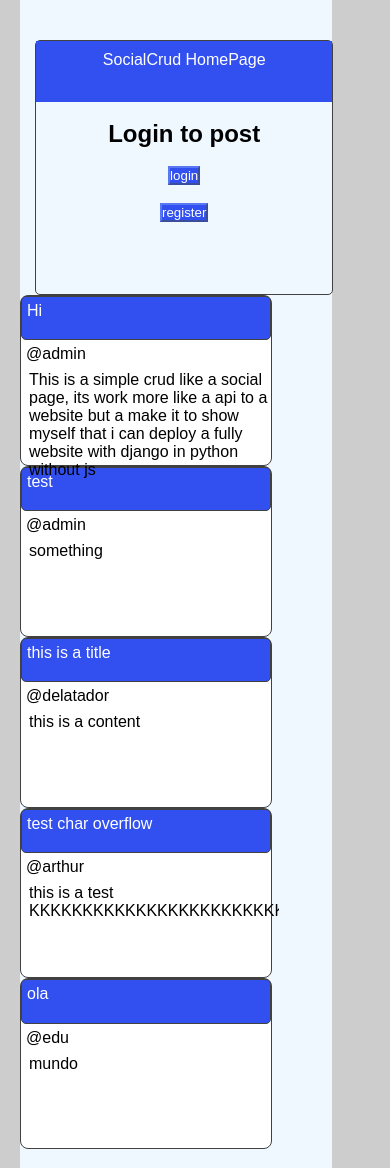
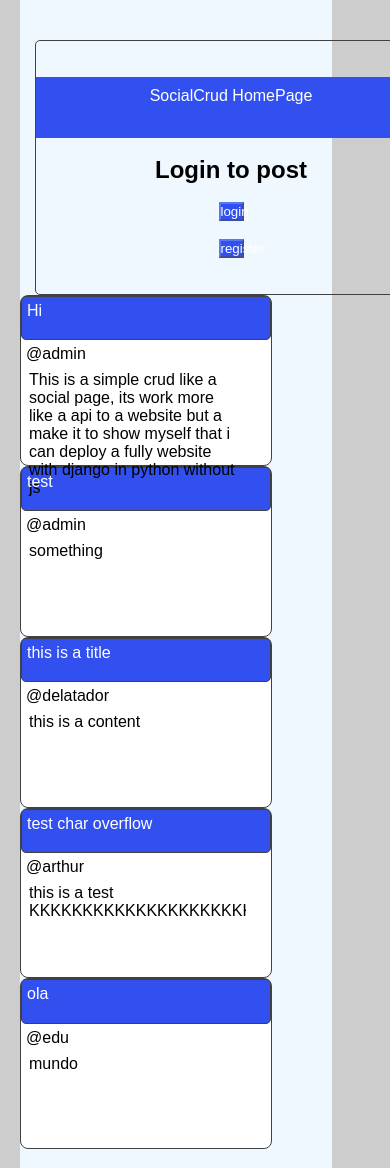
Before and after one commit to ddr669/socialCrud, a Django app: page /homepage/ in a window 390 px wide; the page is wider, and only the part inside the window is pictured. Shown: the top 1168 px of that part. Run offline with Django 5.2, Linux system fonts and the light colour scheme; data comes from the database, SQL or seed files in the repository.

Commit message:
responsive

```diff
--- a/socialCrud/front_end/templates/default_home.html
+++ b/socialCrud/front_end/templates/default_home.html
@@ -61,13 +61,18 @@
             margin: 5px;
             height: 30px;
         }
-
+    .header_ {
+        margin-top: 20px;margin-left: 15px;border: 0.5px solid rgb(65,65,65);border-radius: 5px;width: 95%; height: 30svh;
+    }
     @media (max-width: 600px){
         body {
             font-family: Arial, Helvetica, sans-serif;
             background-color: rgb(205,205,205);
             margin: 0;
 
+        }
+        .header_ {
+            border: 0.5px solid rgb(65,65,65);border-radius: 5px;width: 100svw; height: 30svh; align-content: center;
         }
         .home {
             width: 80svw;
@@ -111,7 +116,7 @@
                 </form>
             </div>
         {% endif %}
-        <div style="margin-top: 20px;margin-left: 15px;border: 0.5px solid rgb(65,65,65);border-radius: 5px;width: 95%; height: 30svh;">
+        <div class="header_">
             <div style="padding-bottom: 10px;height: 20%; width: 100%;background-color: rgb(50,80,240);">
                 <p style="text-align: center; padding-top: 10px; color: rgb(255,255,255)">
                     SocialCrud HomePage
@@ -134,11 +139,11 @@
                     <h2>Login to post</h2>
                     <br>
                     <form method='GET' action="/login/">{% csrf_token %}
-                        <button style="color: rgb(255,255,255);background-color: rgb(50,80,240); border-color: rgb(90,120, 240);" type="submit">login</button>
+                        <button style="color: rgb(255,255,255);background-color: rgb(50,80,240); border-color: rgb(90,120, 240);width: 25px;" type="submit">login</button>
                     </form>
                     <br>
                     <form method="GET" action="/register/">{% csrf_token %}
-                        <button style="color: rgb(255,255,255);background-color: rgb(50,80,240); border-color: rgb(90,120, 240);" type="submit">register</button>
+                        <button style="color: rgb(255,255,255);background-color: rgb(50,80,240); border-color: rgb(90,120, 240);width: 25px;" type="submit">register</button>
 
                     </form>
 
@@ -157,8 +162,10 @@
 
             </div>
             </a>
-            <p style="text-align: left;margin: 5px;">@{{x.username}}</p>
-            <p style="margin: 8px;width: 100%;overflow:scroll;">{{x.content}}</p>
+            <div style="width: 90%;height: 80%; overflow: auto;">
+                <p style="text-align: left;margin: 5px;">@{{x.username}}</p>
+                <p style="margin: 8px;">{{x.content}}</p>
+            </div>
 
 
     </div>
```
